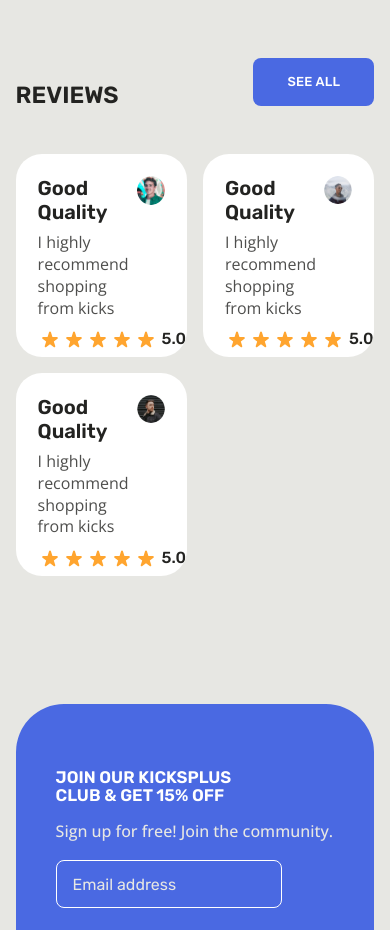
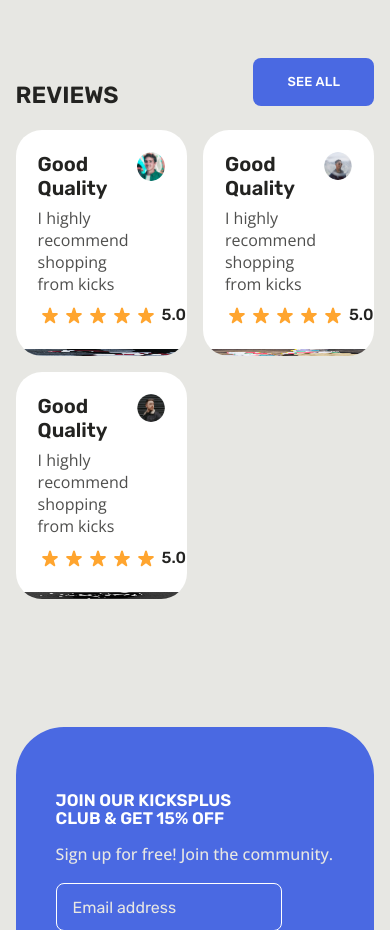
Before and after one commit to hasnaat-iftikhar/ecommerce-kicks, a Next.js app: page / in a window 390 px wide. Shown: the part 1560-2490 px from the top of the page. Built offline with nearby package versions, Linux system fonts and the light colour scheme.

Commit message:
feat: Worked on reviews section responsive view

```diff
--- a/components/layout/reviewCardsWrapper/index.jsx
+++ b/components/layout/reviewCardsWrapper/index.jsx
@@ -8,7 +8,7 @@ const ReviewCardsWrapper = ({ reviews, className = "" }) => {
     <div className={`grid grid-cols-2 lg:grid-cols-3 gap-4 ${className}`}>
       {reviews?.map((r, i) => (
         <ReviewCard
-          className="h-[52vw] lg:h-[39vw] max-h-[550px] grow"
+          className="h-[58vw] md:h-[52vw] lg:h-[39vw] max-h-[550px] grow"
           image={r.image}
           feedback={r.feedback}
           description={r.description}
--- a/components/page/home/userReviews/index.jsx
+++ b/components/page/home/userReviews/index.jsx
@@ -53,7 +53,7 @@ const ReviewsSection = ({ className = "" }) => {
             See all
           </Button>
         </div>
-        <ReviewCardsWrapper className="mt-12" reviews={reviews} />
+        <ReviewCardsWrapper className="mt-6 md:mt-12" reviews={reviews} />
       </Container>
     </section>
   );
```
